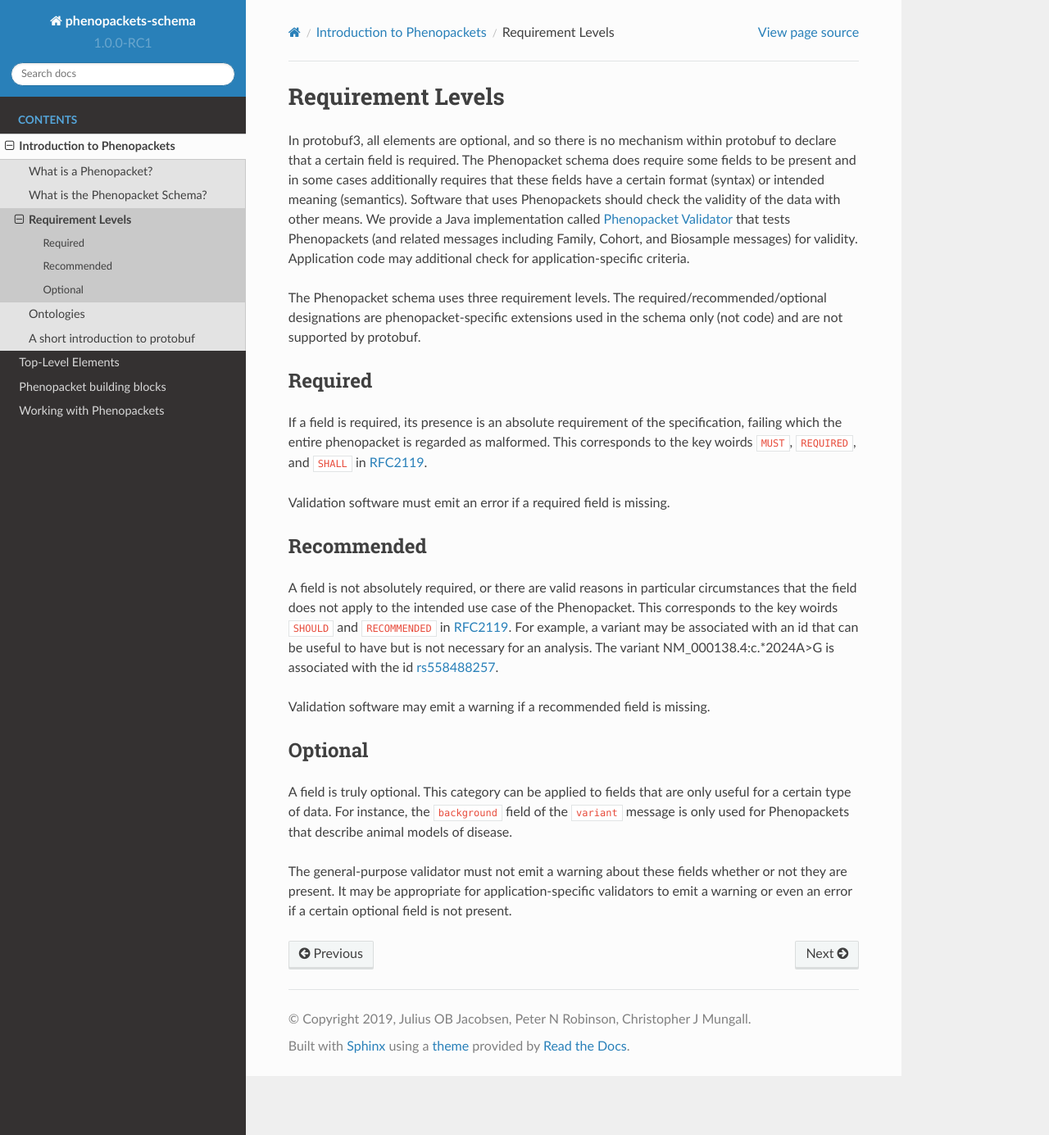
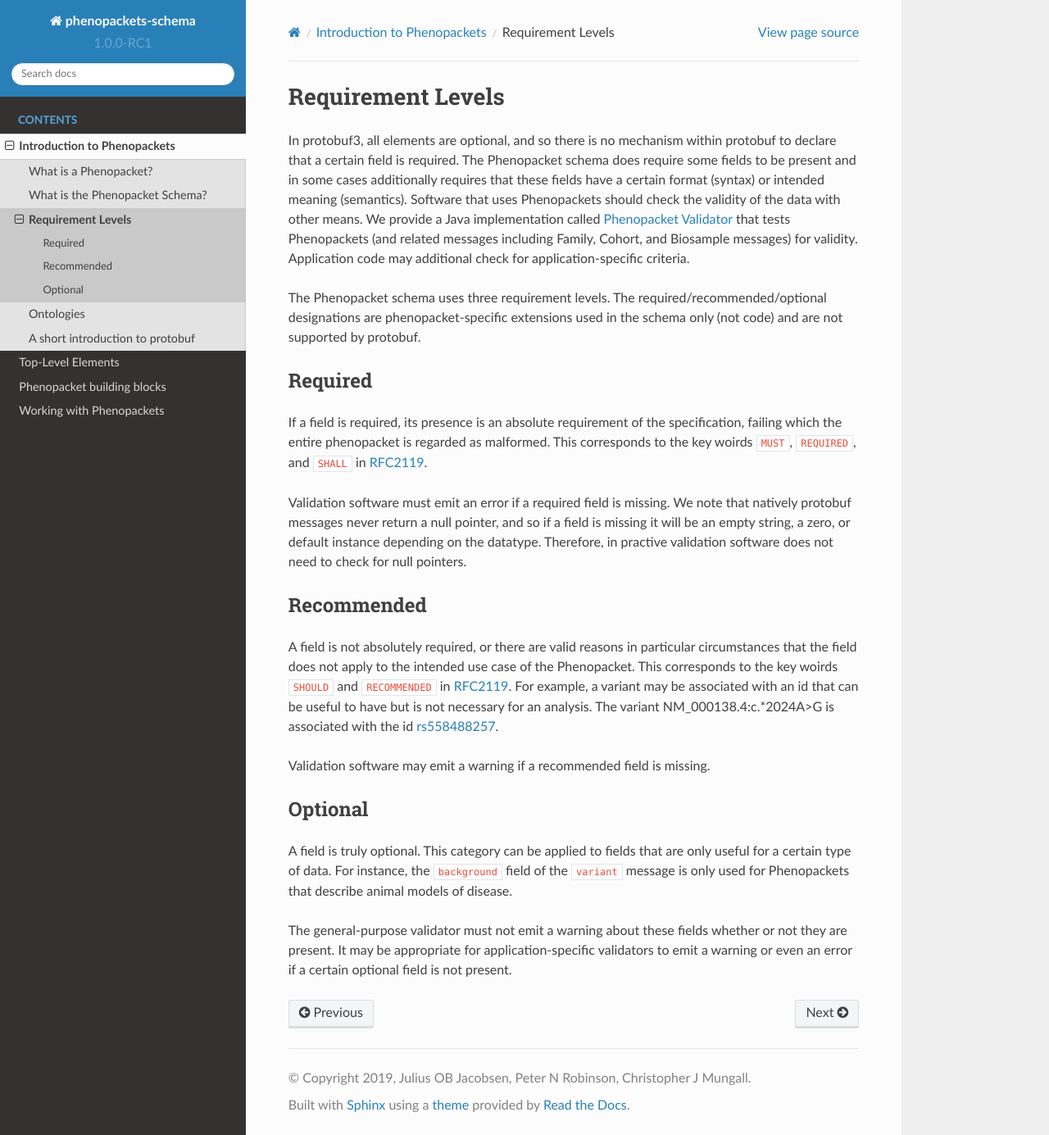
Before and after one commit to phenopackets/phenopacket-schema, a Sphinx documentation site: the page built from docs/requirements.rst, in a window 1280 px wide and 1385 px high. Shown: the whole window at 82% size. Built offline with Sphinx 7.4.7 and the Read the Docs theme 2.0.0, drawn with Linux system fonts in a browser that asks for light colours.

```diff
--- a/docs/age.rst
+++ b/docs/age.rst
@@ -6,8 +6,7 @@ Age
 
 
 The Age element allows the age of the subject to be encoded in several different ways that support different use cases.
-Age can be encoded either as `ISO8601 duration <https://en.wikipedia.org/wiki/ISO_8601#Durations>`_.
-Alternatively, the age can be encoded using an ontology term.
+Age is encoded as `ISO8601 duration <https://en.wikipedia.org/wiki/ISO_8601#Durations>`_.
 
 
 **Data model**
--- a/docs/building-blocks.rst
+++ b/docs/building-blocks.rst
@@ -8,7 +8,7 @@ The phenopacket standard consists of several protobuf messages each of which con
 variant, pedigree, and so on.  One message can contain other messages, which allows a rich representation of data.  For instance, the
 Phenopacket message contains messages of type Individual, PhenotypicFeature, Biosample, and so on. Individual messages can therefore be regarded
 as building blocks that are combined to create larger structures. It would also be straightforward to include the Phenopackets schema into
-larger schema for particular use cases, which we will cover in the Discussion. Follow the links to read more information about individual
+larger schema for particular use cases. Follow the links to read more information about individual
 building blocks.
 
 
--- a/docs/externalreference.rst
+++ b/docs/externalreference.rst
@@ -41,7 +41,7 @@ This element encodes information about an external reference.
 
 id
 ~~
-The syntax of the identifier is application specific. In many contexts, it is a CURIE \
+The syntax of the identifier is application specific. In many contexts, it is a CURIE
 that uniquely identifies the evidence source, e.g.,
 **ISBN:978-3-16-148410-0** or **PMID:123456**.
 
--- a/docs/ontologyclass.rst
+++ b/docs/ontologyclass.rst
@@ -33,5 +33,11 @@ should match the label of the version of the ontology indicated in the metadata
       "label": "Neutropenia"
     }
 
+
+The ID of an OntologyClass element requires a `CURIE <https://www.w3.org/TR/2010/NOTE-curie-20101216/>`_ format.
+It must reference the namespace prefix of a :ref:`rstresource` named in the :ref:`rstmetadata`.
+
+
+
 The FHIR mapping is a `CodeableConcept <http://www.hl7.org/fhir/datatypes.html#CodeableConcept>`_.
 See also `Coding <http://www.hl7.org/fhir/datatypes.html#Coding>`_.
--- a/docs/requirements.rst
+++ b/docs/requirements.rst
@@ -25,7 +25,9 @@ If a field is required, its presence is  an absolute requirement of the specific
 phenopacket is regarded as malformed. This corresponds to the key woirds ``MUST``, ``REQUIRED``, and ``SHALL`` in
 `RFC2119 <https://www.ietf.org/rfc/rfc2119.txt>`_.
 
-Validation software must emit an error if a required field is missing.
+Validation software must emit an error if a required field is missing. We note that natively protobuf messages never
+return a null pointer, and so if a field is missing it will be an empty string, a zero, or default instance depending
+on the datatype. Therefore, in practive validation software does not need to check for null pointers.
 
 Recommended
 ===========
```
Also changed, not shown: docs/variant.rst (+4 -3 lines), 1 other file.
